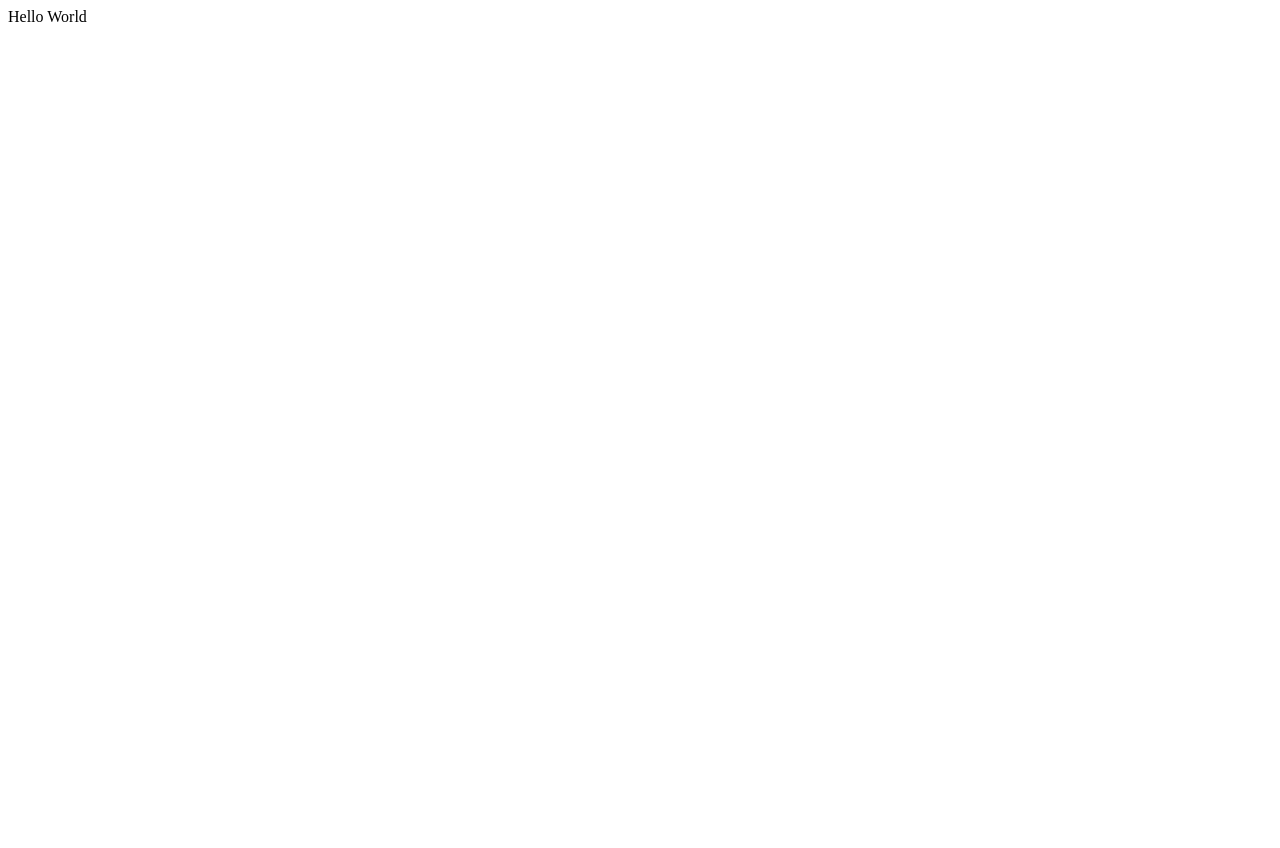
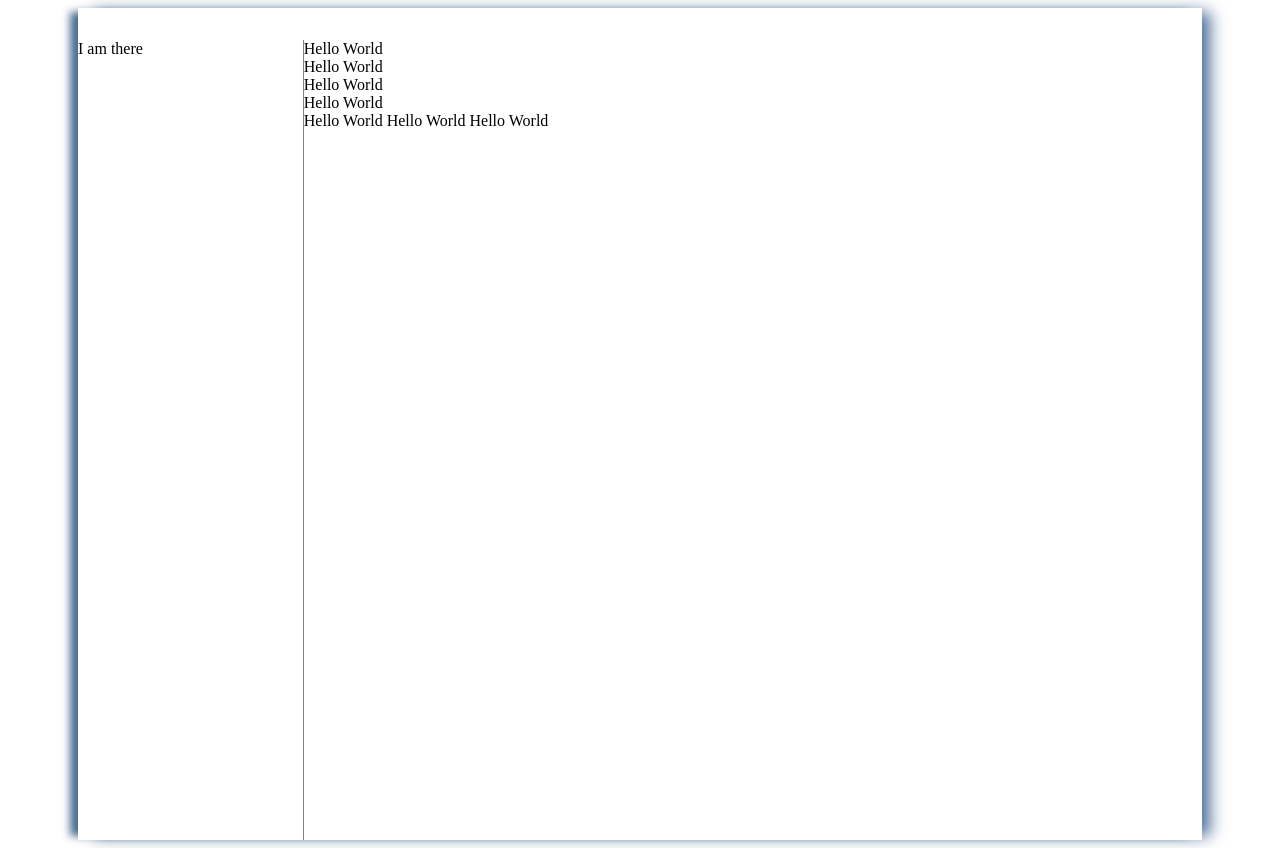
Before and after one commit to mahbubcseju/portfolio, a React (Create React App) app in the folder client/: page / in a window 1280 px wide. Before the commit the page ends 800 px from the top, so only its background shows below. Built offline with nearby package versions, Linux system fonts and the light colour scheme.

Commit message:
suing external css

```diff
--- a/client/package.json
+++ b/client/package.json
@@ -8,7 +8,9 @@
     "@testing-library/user-event": "^7.2.1",
     "react": "^16.13.1",
     "react-dom": "^16.13.1",
-    "react-scripts": "3.4.1"
+    "react-redux": "^7.2.0",
+    "react-scripts": "3.4.1",
+    "redux": "^4.0.5"
   },
   "scripts": {
     "start": "react-scripts start",
--- a/client/src/components/App.js
+++ b/client/src/components/App.js
@@ -1,9 +1,25 @@
 import React from 'react';
+import SideNav from './sidenav';
+import '../static/css/base.css'
+
 
 class App extends React.Component {
   render() {
     return (
-      <div>Hello World</div>
+      <div className="content">
+        <div className="left">
+          <SideNav/>
+        </div>
+         <div>Hello World</div>
+         <div>Hello World</div>
+         <div>Hello World</div>
+         <div>Hello World</div>
+
+
+         Hello World
+         Hello World
+         Hello World
+      </div>
     );
   }
 }
--- /dev/null
+++ b/client/src/components/sidenav.js
@@ -0,0 +1,13 @@
+import React from 'react';
+
+class SideNav extends React.Component {
+  render() {
+    return (
+      <div>
+        <div>I am there</div>
+      </div>
+    );
+  }
+}
+
+export default SideNav;
--- a/client/src/index.js
+++ b/client/src/index.js
@@ -1,8 +1,13 @@
 import React from 'react';
 import ReactDom from 'react-dom';
 import App from './components/App';
+import { createStore } from 'redux';
+import {Provider} from 'react-redux';
+import reducers from './reducers';
 
 ReactDom.render(
-    <App/>,
-    document.querySelector('#root')
+  <Provider store={createStore(reducers)}>
+    <App/>
+  </Provider>
+  , document.querySelector('#root')
 );
--- /dev/null
+++ b/client/src/reducers/index.js
@@ -0,0 +1,5 @@
+const getInfo = (info = null, action) => {
+  return action.payload;
+}
+
+export default getInfo;
--- /dev/null
+++ b/client/src/static/css/base.css
@@ -0,0 +1,15 @@
+.content {
+  max-width: 1124px;
+  height: 100vh;
+  margin: auto;
+  padding-top: 2em;
+  position: relative;
+  box-shadow: 12px 0 15px -4px rgba(31, 73, 125, 0.8), -12px 0 8px -4px rgba(31, 73, 125, 0.8);
+}
+
+.left {
+  width: 20%;
+  height: 100vh;
+  float: left;
+  border-right: 1px solid grey;
+}
```
Also changed, not shown: 1 other file (tests, documents, lock files or other folders).
